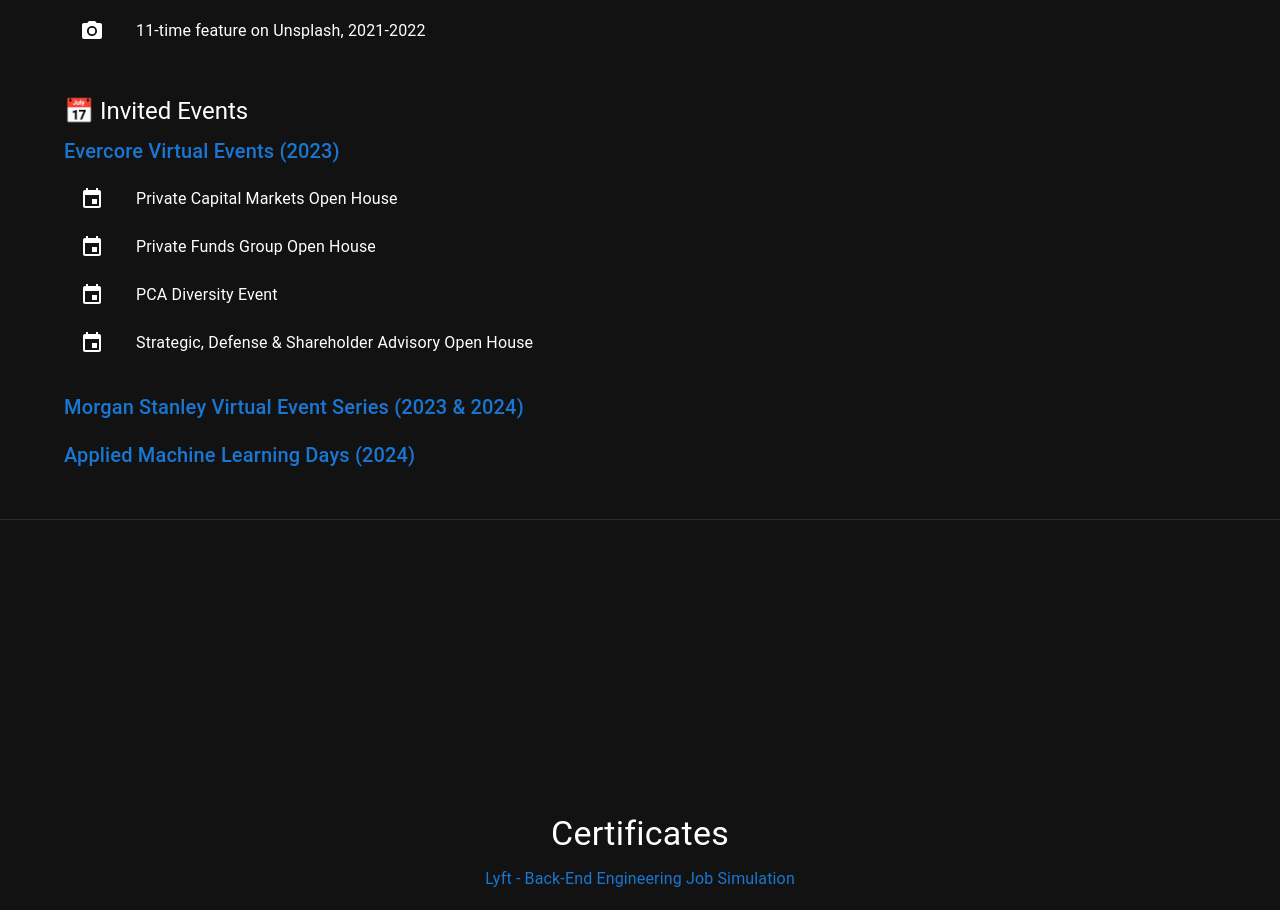
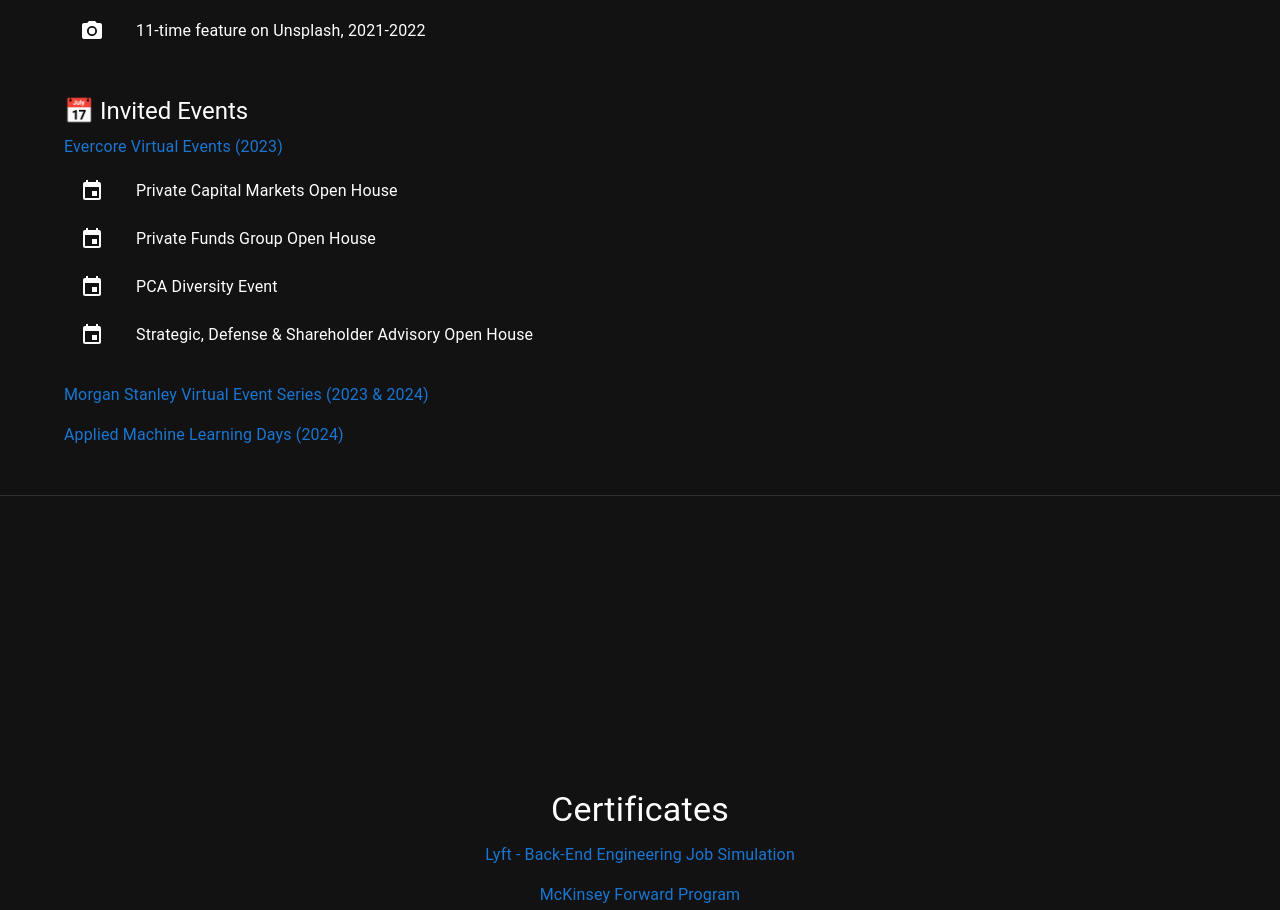
Before and after one commit to olivernjeru/olivernjeru.github.io, a React (Create React App) app: page / in a window 1280 px wide. Shown: the part 5400-6310 px from the top of the page. Built offline with nearby package versions, Linux system fonts and the light colour scheme.

Commit message:
use NoUnderlineLink instead of Typography to ensure consistency

```diff
--- a/src/components/Awards.js
+++ b/src/components/Awards.js
@@ -5,6 +5,7 @@ import EmojiEventsIcon from "@mui/icons-material/EmojiEvents";
 import CameraAltIcon from "@mui/icons-material/CameraAlt";
 import EventIcon from "@mui/icons-material/Event";
 import { categorizedAwards } from './dataStores/AwardsObject';
+import { NoUnderlineLink } from './utilities/formats/NoUnderlineLink';
 
 const Awards = () => {
   return (
@@ -82,16 +83,11 @@ const Awards = () => {
           </Typography>
           {categorizedAwards.invitedEvents.map((event, index) => (
             <Box key={index} sx={{ marginBottom: "1rem" }}>
-              <Typography
-                variant="h6"
-                component="a"
+              <NoUnderlineLink
                 href={event.link}
-                target="_blank"
-                rel="noopener noreferrer"
-                sx={{ textDecoration: "none", color: "#1976d2" }}
               >
                 {event.name}
-              </Typography>
+              </NoUnderlineLink>
               {event.details.length > 0 && (
                 <List>
                   {event.details.map((detail, detailIndex) => (
```
